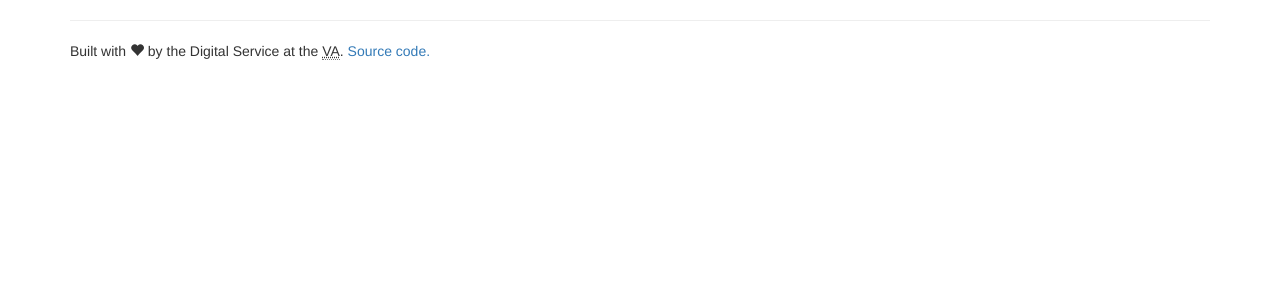
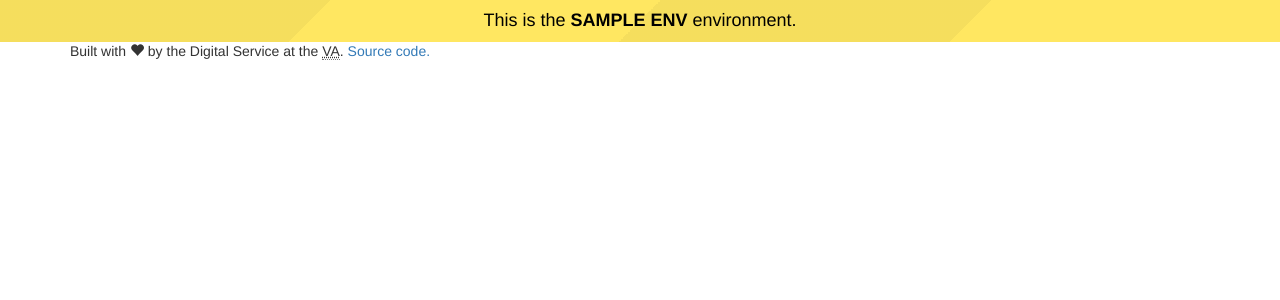
Before and after one commit to department-of-veterans-affairs/efolder-express, a Python web app: template templates/base.html in a window 1280 px wide. Shown: the top 300 px of the page. Run offline with Jinja, Linux system fonts and the light colour scheme; the template is opened without the code that fills it: most values are stand-ins (such as "Sample title", 1, 10 or a date in 2020); some libraries are stand-ins or nearby versions.

Commit message:
Put a bar with what env you're looking at

```diff
--- a/config/test.yml
+++ b/config/test.yml
@@ -1,4 +1,4 @@
-# This configuration hits the VBSM "test" environment
+env: test
 
 vbms:
     endpoint_url: https://filenet.test.vbms.aide.oit.va.gov/vbmsp2-cms/streaming/eDocumentService-v4
--- a/config/uat.yml
+++ b/config/uat.yml
@@ -1,4 +1,4 @@
-# This configuration hits the VBSM "uat" environment
+env: uat
 
 vbms:
     endpoint_url: https://filenet.uat.vbms.aide.oit.va.gov/vbmsp2-cms/streaming/eDocumentService-v4
--- a/efolder_express/app.py
+++ b/efolder_express/app.py
@@ -35,13 +35,14 @@ class DownloadEFolder(object):
     app = klein.Klein()
 
     def __init__(self, logger, download_database, storage_path, fernet,
-                 vbms_client, queue):
+                 vbms_client, queue, env_name):
         self.logger = logger
         self.download_database = download_database
         self.storage_path = storage_path
         self.fernet = fernet
         self.vbms_client = vbms_client
         self.queue = queue
+        self.env_name = env_name
 
         self.jinja_env = jinja2.Environment(
             loader=jinja2.FileSystemLoader(
@@ -81,11 +82,12 @@ class DownloadEFolder(object):
                 client_cert=config["vbms"].get("client_cert"),
             ),
             queue,
+            config["env"],
         )
 
     def render_template(self, template_name, data={}):
         t = self.jinja_env.get_template(template_name)
-        return t.render(data)
+        return t.render(dict(data, env=self.env_name))
 
     @inlineCallbacks
     def start_download(self, file_number, request_id):
--- a/templates/base.html
+++ b/templates/base.html
@@ -10,6 +10,21 @@
             <script src="https://oss.maxcdn.com/respond/1.4.2/respond.min.js"></script>
         <![endif]-->
 
+        <style type="text/css">
+            .env-bar {
+                position: absolute;
+                top: 0;
+                width: 100%;
+                box-sizing: border-box;
+                background-color: rgb(255, 231, 97);
+                background-image: linear-gradient(135deg, rgba(0, 0, 0, 0.0392157) 25%, transparent 25%, transparent 50%, rgba(0, 0, 0, 0.0392157) 50%, rgba(0, 0, 0, 0.0392157) 75%, transparent 75%, transparent);
+                color: black;
+                text-align: center;
+                font-size: 18px;
+                padding-top: 8px;
+                padding-bottom: 8px;
+            }
+        </style>
         {% block extra_head %}{% endblock %}
     </head>
     <body>
@@ -22,6 +37,11 @@
                 <a href="https://github.com/department-of-veterans-affairs/efolder-express">Source code.</a>
             </footer>
         </div>
+        {% if env %}
+            <div class="env-bar">
+                This is the <strong>{{ env|upper }}</strong> environment.
+            </div>
+        {% endif %}
         <script src="https://ajax.googleapis.com/ajax/libs/jquery/1.11.2/jquery.min.js"></script>
         <script src="https://maxcdn.bootstrapcdn.com/bootstrap/3.3.2/js/bootstrap.min.js"></script>
     </body>
```
